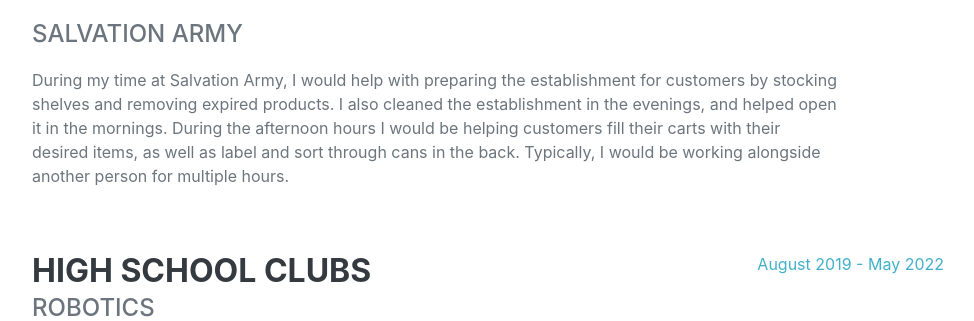
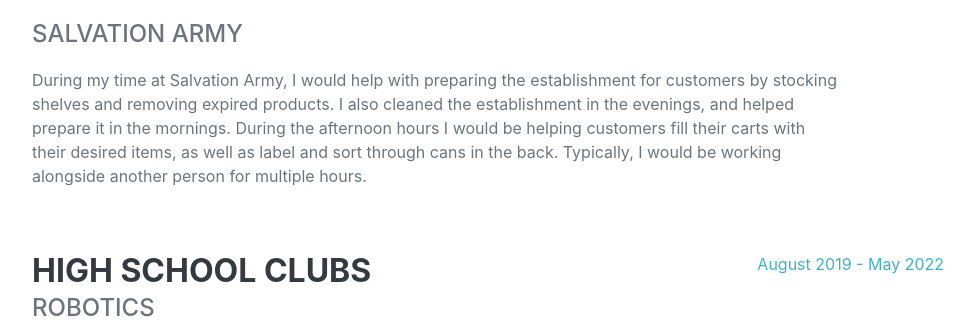
Before and after one commit to XiIinous/items, a Django app: page / in a window 1280 px wide. Shown: the part 1135-1456 px from the top of the page, without its empty margins (288-1262 px from the left). Run offline with Django 4.2, Linux system fonts and the light colour scheme; some libraries are stand-ins or nearby versions; some web fonts are replaced.

Commit message:
grammatical correction

```diff
--- a/hell_world/templates/hell_world.html
+++ b/hell_world/templates/hell_world.html
@@ -72,7 +72,7 @@
                             <div class="subheading mb-3">Goodwill</div>
                             <p>As a volunteer at goodwill, I would work in 4-5 hours shifts. My role had been to sort the clothing racks and interact with customers, mainly to aid in navigating the store.</p>
                             <div class="subheading mb-3">Salvation Army</div>
-                            <p>During my time at Salvation Army, I would help with preparing the establishment for customers by stocking shelves and removing expired products. I also cleaned the establishment in the evenings, and helped open it in the mornings. During the afternoon hours I would be helping customers fill their carts with their desired items, as well as label and sort through cans in the back. Typically, I would be working alongside another person for multiple hours.</p>
+                            <p>During my time at Salvation Army, I would help with preparing the establishment for customers by stocking shelves and removing expired products. I also cleaned the establishment in the evenings, and helped prepare it in the mornings. During the afternoon hours I would be helping customers fill their carts with their desired items, as well as label and sort through cans in the back. Typically, I would be working alongside another person for multiple hours.</p>
                         </div>
                         <div class="flex-shrink-0"><span class="text-primary">Summer 2022</span></div>
                     </div>
```
